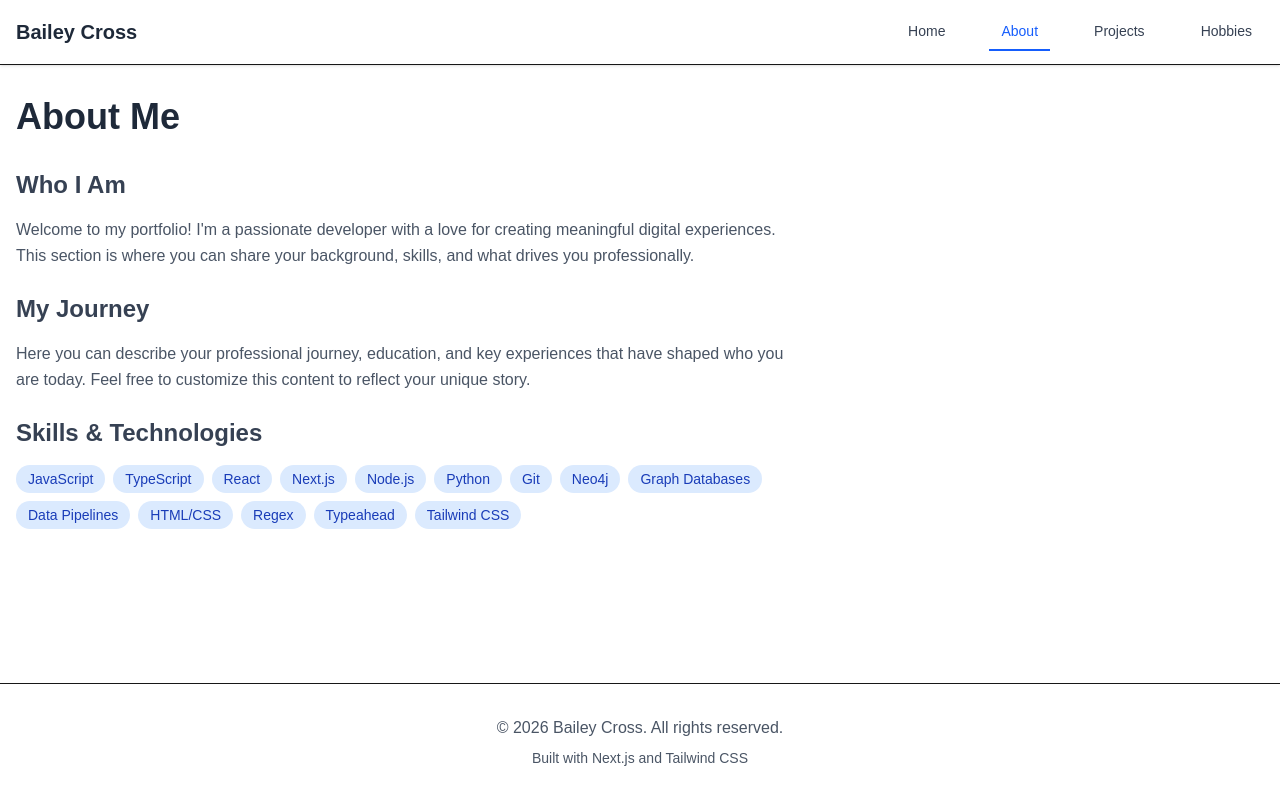
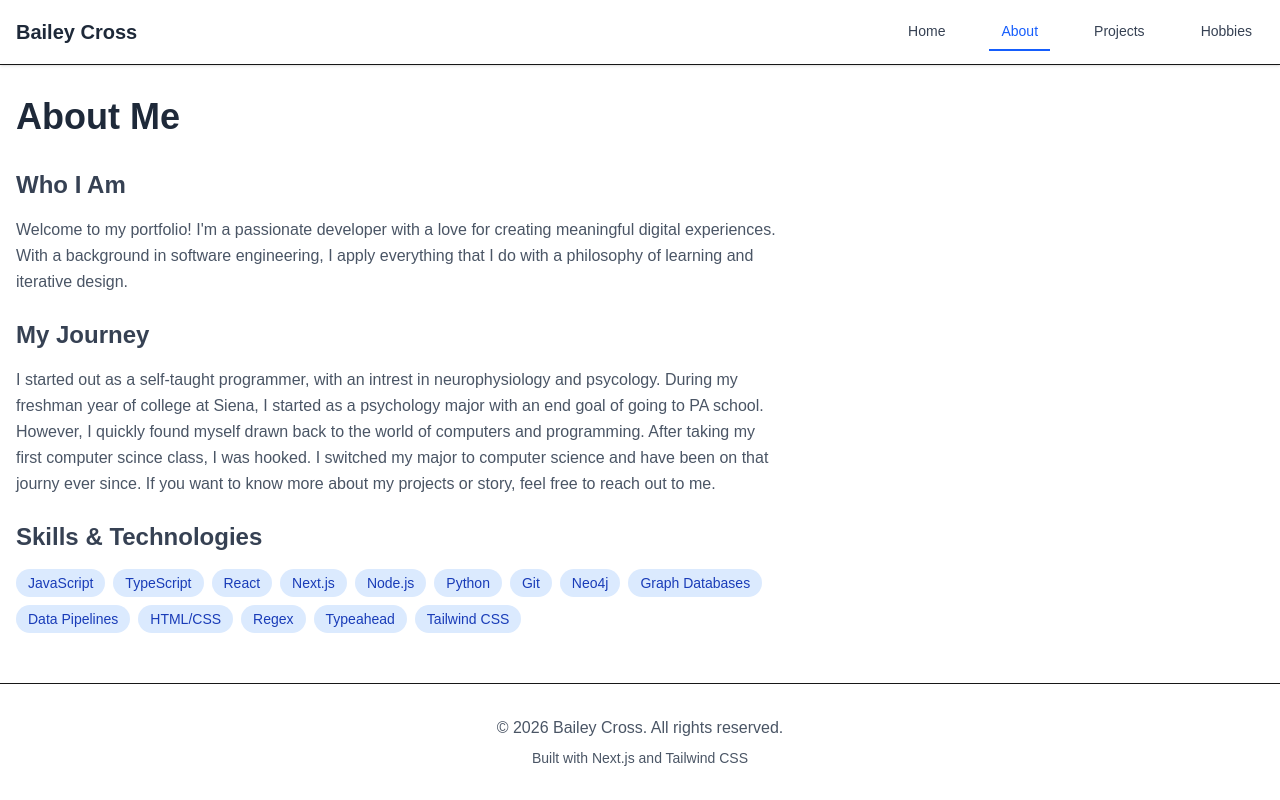
Before and after one commit to baileyfcross/baileyfcross-ui, a Next.js app: page /about in a window 1280 px wide. Built offline with nearby package versions, Linux system fonts and the light colour scheme.

Commit message:
Fixed about page

```diff
--- a/src/app/about/page.tsx
+++ b/src/app/about/page.tsx
@@ -8,17 +8,20 @@ export default function About() {
           <h2 className="text-2xl font-semibold text-gray-700 mb-4">Who I Am</h2>
           <p className="text-gray-600 leading-relaxed">
             Welcome to my portfolio! I&apos;m a passionate developer with a love for creating
-            meaningful digital experiences. This section is where you can share your
-            background, skills, and what drives you professionally.
+            meaningful digital experiences. With a background in software engineering, I apply everything that I do with a
+            philosophy of learning and iterative design.
           </p>
         </section>
 
         <section>
           <h2 className="text-2xl font-semibold text-gray-700 mb-4">My Journey</h2>
           <p className="text-gray-600 leading-relaxed">
-            Here you can describe your professional journey, education, and key experiences
-            that have shaped who you are today. Feel free to customize this content to
-            reflect your unique story.
+            I started out as a self-taught programmer, with an intrest in neurophysiology and psycology.
+            During my freshman year of college at Siena, I started as a psychology major with an end goal of
+            going to PA school. However, I quickly found myself drawn back to the world of computers and programming.
+            After taking my first computer scince class, I was hooked. I switched my major to computer science
+            and have been on that journy ever since. If you want to know more about my projects or story, feel free
+            to reach out to me.
           </p>
         </section>
 
```
Also changed, not shown: 1 other file (tests, documents, lock files or other folders).
